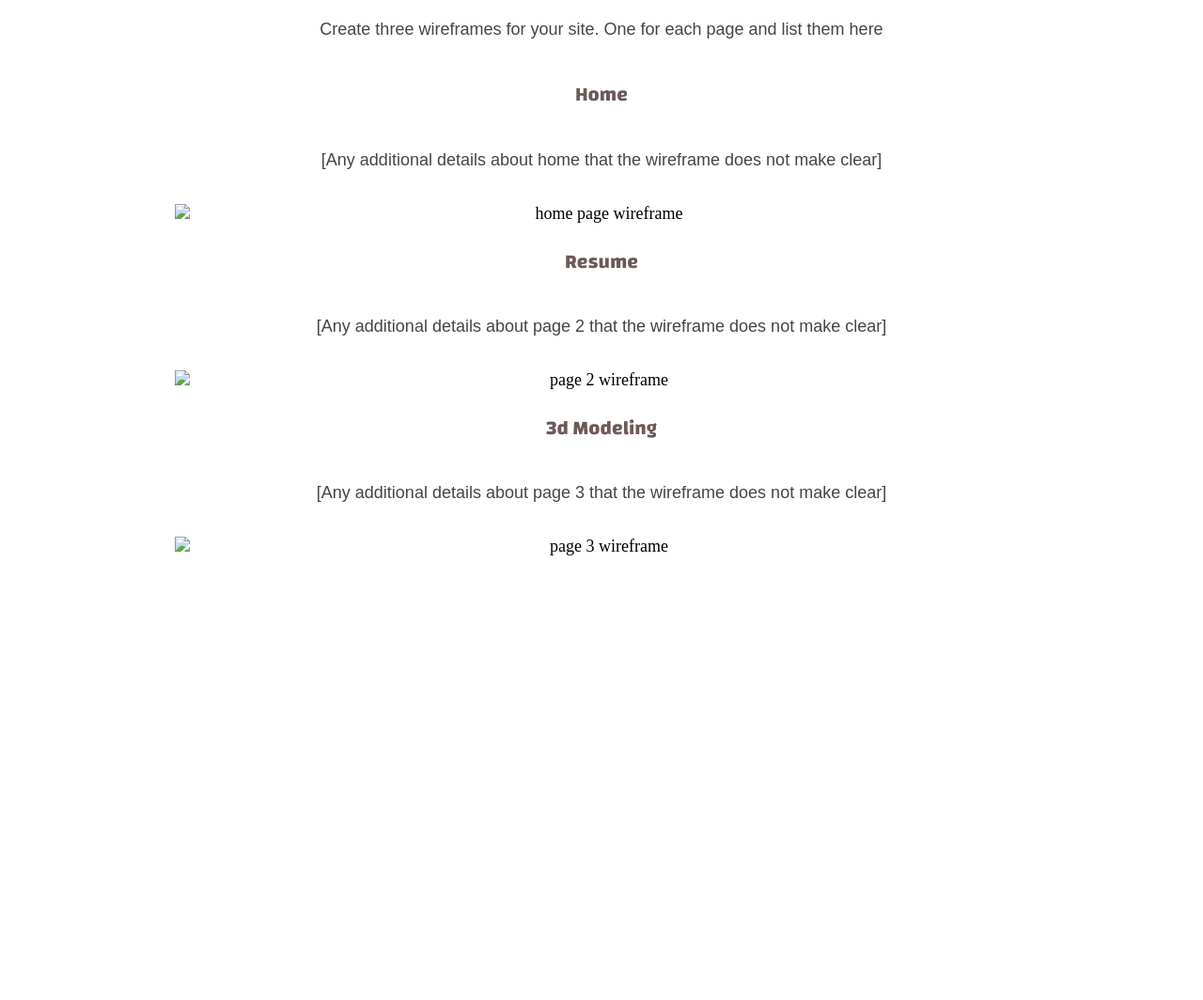
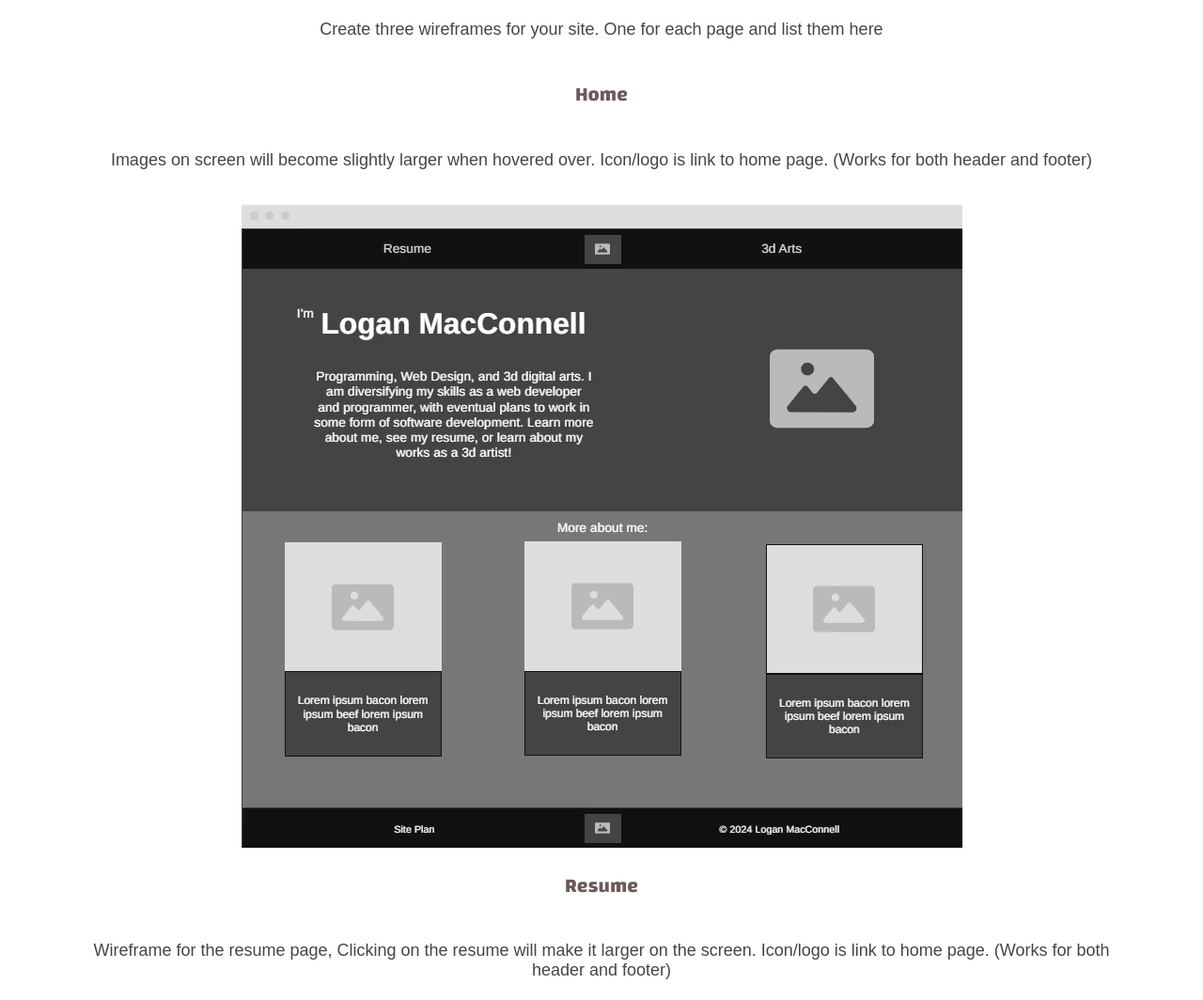
Before and after one commit to LMacconnell2/portfolio_site, a plain HTML site: page site-plan.html in a window 1280 px wide. Shown: the part 8031-9095 px from the top of the page at 94% size. Before the commit the page ends 8695 px from the top, so only its background shows below. Drawn offline with Linux system fonts and the light colour scheme.

Commit message:
finish site plan

```diff
--- a/site-plan.html
+++ b/site-plan.html
@@ -179,21 +179,24 @@ My most recent project has been a Western Pacific U30b. The project employs just
 
       <h3>Home</h3>
       <p>
-        [Any additional details about home that the wireframe does not make clear]
+        Images on screen will become slightly larger when hovered over.
+        Icon/logo is link to home page. (Works for both header and footer)
       </p>
-      <img src="#" alt="home page wireframe">
+      <img src="wireframes/port_home.webp" alt="home page wireframe">
 
       <h3>Resume</h3>
       <p>
-        [Any additional details about page 2 that the wireframe does not make clear]
+        Wireframe for the resume page, Clicking on the resume will make it larger on the screen.
+        Icon/logo is link to home page. (Works for both header and footer)
       </p>
-      <img src="#" alt="page 2 wireframe">
+      <img src="wireframes/port_resume.webp" alt="page 2 wireframe">
 
       <h3>3d Modeling</h3>
       <p>
-        [Any additional details about page 3 that the wireframe does not make clear]
+        Wireframe for 3d modeling, images can be clicked on to make them larger.
+        Icon/logo is link to home page. (Works for both header and footer)
       </p>
-      <img src="#" alt="page 3 wireframe">
+      <img src="wireframes/port_3d.webp" alt="page 3 wireframe">
     </main>
   </body>
 
```
Also changed, not shown: wireframes/port_3d.webp (added), wireframes/port_home.webp (added), wireframes/port_resume.webp (added).
